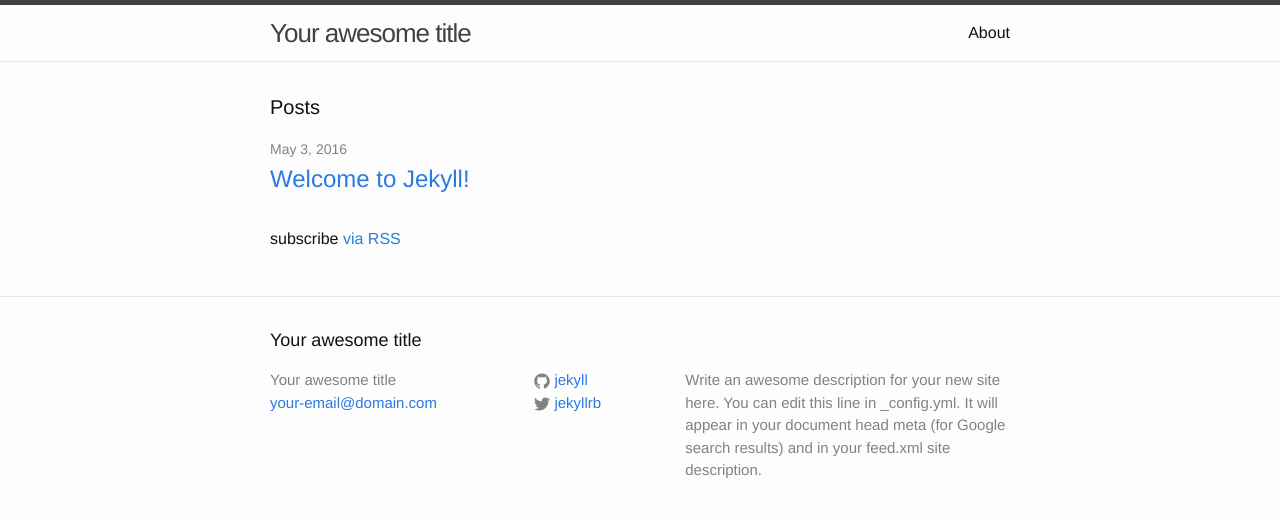
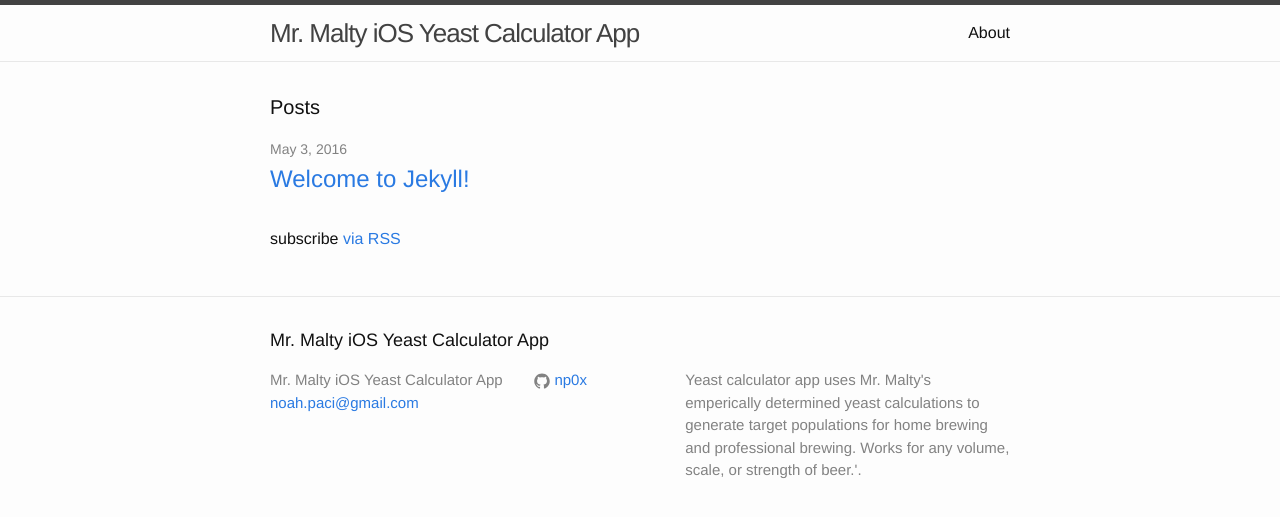
Before and after one commit to np0x/jekyll_test, a Jekyll site: the page built from index.html, in a window 1280 px wide. Shown: the top 517 px of the page. Built offline with Jekyll 4.4.1, drawn with Linux system fonts in a browser that asks for light colours.

Commit message:
tweaking _config.yaml

```diff
--- a/_config.yml
+++ b/_config.yml
@@ -6,16 +6,15 @@
 # 'jekyll serve'. If you change this file, please restart the server process.
 
 # Site settings
-title: Your awesome title
-email: your-email@domain.com
+title: Mr. Malty iOS Yeast Calculator App
+email: noah.paci@gmail.com
 description: > # this means to ignore newlines until "baseurl:"
-  Write an awesome description for your new site here. You can edit this
-  line in _config.yml. It will appear in your document head meta (for
-  Google search results) and in your feed.xml site description.
-baseurl: "" # the subpath of your site, e.g. /blog
-url: "http://yourdomain.com" # the base hostname & protocol for your site
-twitter_username: jekyllrb
-github_username:  jekyll
+  Yeast calculator app uses Mr. Malty's emperically determined yeast calculations to generate target populations for
+  home brewing and professional brewing.  Works for any volume, scale, or strength of beer.'.
+baseurl: "/jekyll_test" # the subpath of your site, e.g. /blog
+url: "http://np0x.github.io/" # the base hostname & protocol for your site
+#twitter_username: jekyllrb
+github_username:  np0x
 
 # Build settings
 markdown: kramdown
```
